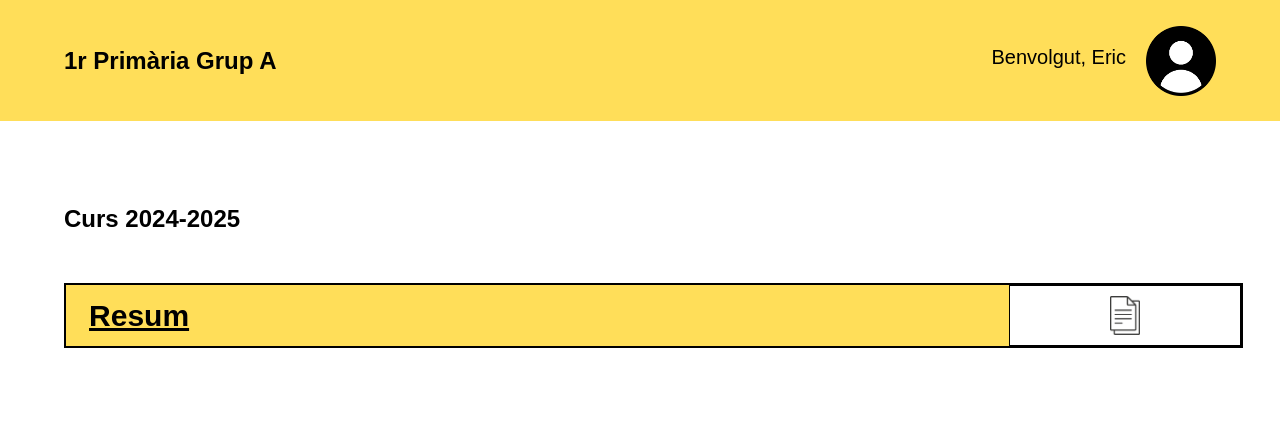
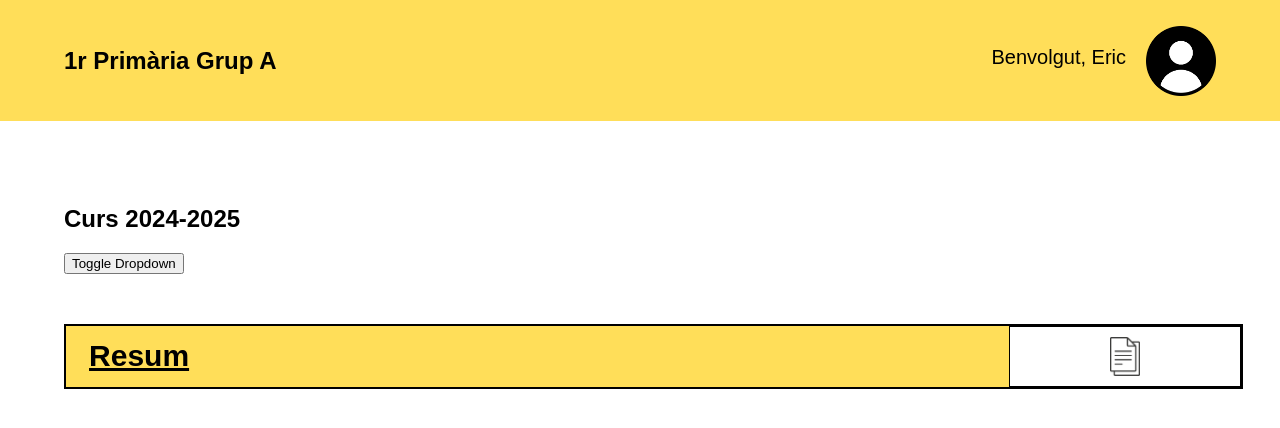
Before and after one commit to GuillemBarris/Registres_curriculars_CRPGA, an Angular app in the folder Registres_curriculars_CRPGA/: page /registres-u in a window 1280 px wide. Shown: the top 428 px of the page. Built offline with nearby package versions, Linux system fonts and the light colour scheme.

Commit message:
IMPLEMENT TEST: should have a button to navigate to page form-sda

```diff
--- a/Registres_curriculars_CRPGA/src/app/app.routes.ts
+++ b/Registres_curriculars_CRPGA/src/app/app.routes.ts
@@ -7,6 +7,7 @@ import { AdminHomeComponent } from './components/admin-home/admin-home.component
 import { AdminUserListComponent } from './components/admin-user-list/admin-user-list.component';
 import { AdminRegistresUComponent } from './components/admin-registres-u/admin-registres-u.component';
 import { AdminUserRegisterComponent } from './components/admin-user-register/admin-user-register.component';
+import { FormSdaComponent } from './components/form-sda/form-sda.component';
 
 export const routes: Routes = [
     {path: '', redirectTo: 'login', pathMatch: 'full'},
@@ -17,7 +18,8 @@ export const routes: Routes = [
     {path: 'admin-home', component: AdminHomeComponent},
     {path: 'admin-user-list', component: AdminUserListComponent},
     {path: 'admin-registres-u', component: AdminRegistresUComponent},
-    {path: 'admin-register', component: AdminUserRegisterComponent}
+    {path: 'admin-register', component: AdminUserRegisterComponent},
+    {path: 'form-sda', component: FormSdaComponent}
 
 
 ];
--- a/Registres_curriculars_CRPGA/src/app/components/registres-u/registres-u.component.html
+++ b/Registres_curriculars_CRPGA/src/app/components/registres-u/registres-u.component.html
@@ -10,7 +10,7 @@
   <div class="content">
 
     <h2>Curs 2024-2025</h2>
-
+    <button (click)="navigateToFormSda()" class="navigate-to-form-sda">Toggle Dropdown</button>
     <div id="grid" class="grid">
       <a *ngFor="let sda of sdaList" class="grid-element" href="http://localhost:4200/sda">{{sda.title}} <span class="img-container"><img src="assets/img/registry.png" alt="Document Icon"></span></a>
     </div>
--- a/Registres_curriculars_CRPGA/src/app/components/registres-u/registres-u.component.ts
+++ b/Registres_curriculars_CRPGA/src/app/components/registres-u/registres-u.component.ts
@@ -3,6 +3,7 @@ import { SdaServiceService } from '../../services/sda-service.service';
 import { UserSchoolGroupService } from '../../services/UserSchoolGroupService';
 import { CommonModule } from '@angular/common';
 import { provideHttpClient } from '@angular/common/http';
+import { Router } from '@angular/router';
 
 
 @Component({
@@ -17,7 +18,7 @@ export class RegistresUComponent {
 
   sdaList: any;
   email: any;
-  constructor(private userSchoolGroupService: UserSchoolGroupService, private sdaService: SdaServiceService) {}
+  constructor(private userSchoolGroupService: UserSchoolGroupService, private sdaService: SdaServiceService, private router: Router) {}
 
   ngOnInit() {
     if (typeof window !== 'undefined' && localStorage) {
@@ -38,5 +39,7 @@ export class RegistresUComponent {
       console.log(response);
     });
   }
-
+  navigateToFormSda() {
+    this.router.navigate(['form-sda']);
+  }
 }
```
Also changed, not shown: Registres_curriculars_CRPGA/src/app/components/admin-registres-u/admin-registres-u.component.html (line endings or trailing spaces).
